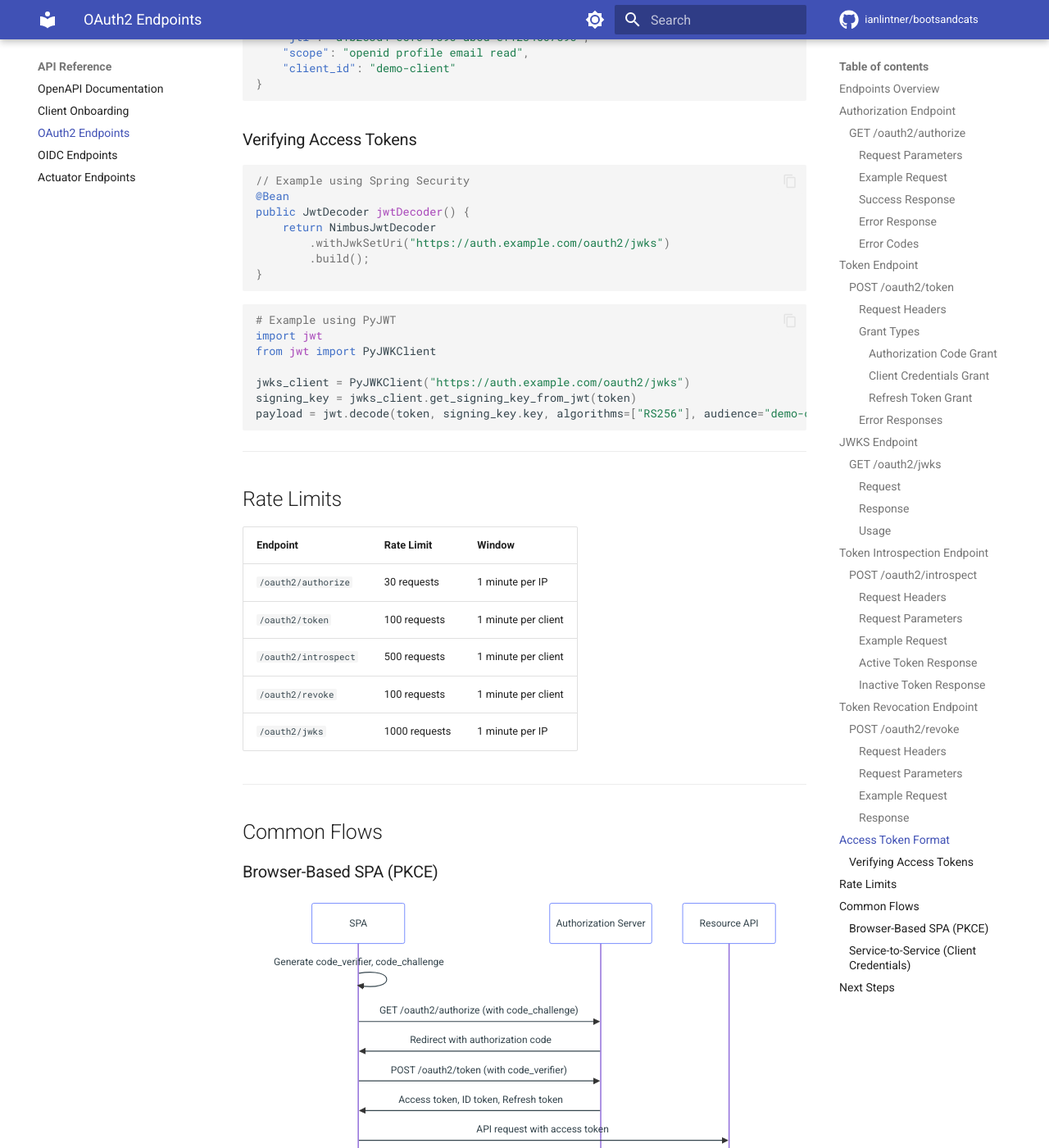
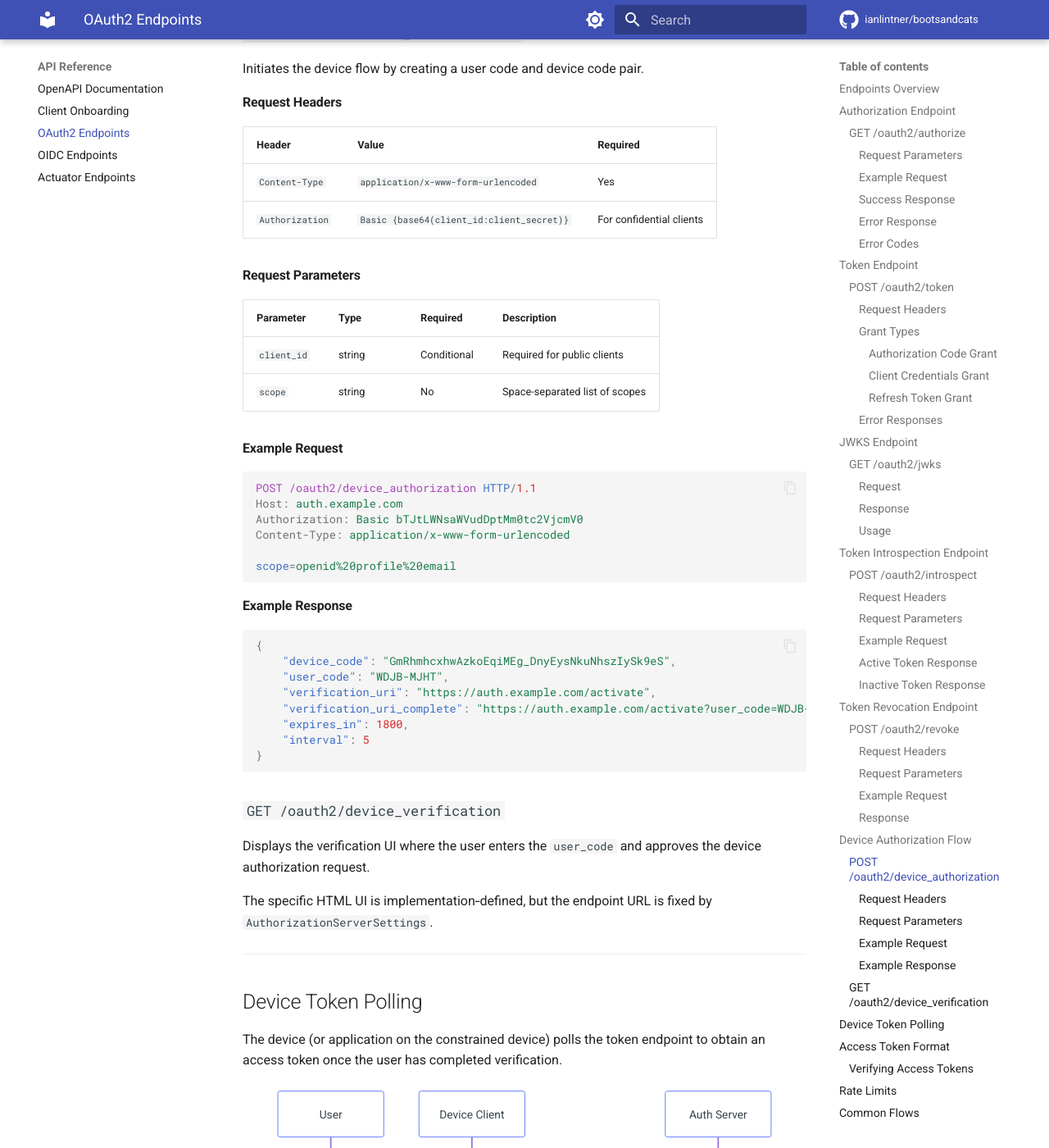
Before and after one commit to ianlintner/bootsandcats, an MkDocs documentation site: the page built from docs/api/oauth2-endpoints.md, in a window 1280 px wide and 1400 px high, scrolled down 9288 px. Shown: the whole window at 82% size. Built offline with MkDocs 1.6.1 and Material for MkDocs 9.7.7, drawn with Linux system fonts in a browser that asks for light colours; comment, search, counter and statistics services are not loaded; the version menu is left out; some of the changed text lies outside the part shown.

Commit message:
feat: Add device authorization flow documentation for OAuth2 endpoints

````diff
--- a/docs/api/oauth2-endpoints.md
+++ b/docs/api/oauth2-endpoints.md
@@ -11,6 +11,8 @@ This document provides comprehensive documentation for all OAuth2 endpoints expo
 | `/oauth2/jwks` | GET | JSON Web Key Set for JWT verification |
 | `/oauth2/introspect` | POST | Token introspection endpoint |
 | `/oauth2/revoke` | POST | Token revocation endpoint |
+| `/oauth2/device_authorization` | POST | Device authorization endpoint for constrained devices |
+| `/oauth2/device_verification` | GET | User verification page for device flow |
 
 ## Authorization Endpoint
 
@@ -374,6 +376,92 @@ HTTP/1.1 200 OK
 
 ---
 
+## Device Authorization Flow
+
+The authorization server supports the OAuth 2.0 Device Authorization Grant for constrained
+input devices (smart TVs, consoles, CLI tools, etc.).
+
+### `POST /oauth2/device_authorization`
+
+Initiates the device flow by creating a user code and device code pair.
+
+#### Request Headers
+
+| Header | Value | Required |
+|--------|-------|----------|
+| `Content-Type` | `application/x-www-form-urlencoded` | Yes |
+| `Authorization` | `Basic {base64(client_id:client_secret)}` | For confidential clients |
+
+#### Request Parameters
+
+| Parameter | Type | Required | Description |
+|-----------|------|----------|-------------|
+| `client_id` | string | Conditional | Required for public clients |
+| `scope` | string | No | Space-separated list of scopes |
+
+#### Example Request
+
+```http
+POST /oauth2/device_authorization HTTP/1.1
+Host: auth.example.com
+Authorization: Basic bTJtLWNsaWVudDptMm0tc2VjcmV0
+Content-Type: application/x-www-form-urlencoded
+
+scope=openid%20profile%20email
+```
+
+#### Example Response
+
+```json
+{
+    "device_code": "GmRhmhcxhwAzkoEqiMEg_DnyEysNkuNhszIySk9eS",
+    "user_code": "WDJB-MJHT",
+    "verification_uri": "https://auth.example.com/activate",
+    "verification_uri_complete": "https://auth.example.com/activate?user_code=WDJB-MJHT",
+    "expires_in": 1800,
+    "interval": 5
+}
+```
+
+### `GET /oauth2/device_verification`
+
+Displays the verification UI where the user enters the `user_code` and approves the device
+authorization request.
+
+The specific HTML UI is implementation‑defined, but the endpoint URL is fixed by
+`AuthorizationServerSettings`.
+
+---
+
+## Device Token Polling
+
+The device (or application on the constrained device) polls the token endpoint to obtain an
+access token once the user has completed verification.
+
+```mermaid
+sequenceDiagram
+        participant User
+        participant Device as Device Client
+        participant Auth as Auth Server
+
+        Device->>Auth: POST /oauth2/device_authorization
+        Auth-->>Device: user_code, device_code, verification_uri
+
+        Note over Device: Display user_code & verification_uri
+
+        Device->>Auth: POST /oauth2/token (poll)
+        Auth-->>Device: error=authorization_pending
+
+        User->>Auth: GET /oauth2/device_verification
+        Auth-->>User: Prompt for user_code
+        User->>Auth: Submit user_code & approve
+
+        Device->>Auth: POST /oauth2/token (poll)
+        Auth-->>Device: access_token, refresh_token
+```
+
+---
+
 ## Access Token Format
 
 Access tokens are JWTs signed with RS256. Example decoded payload:
````
